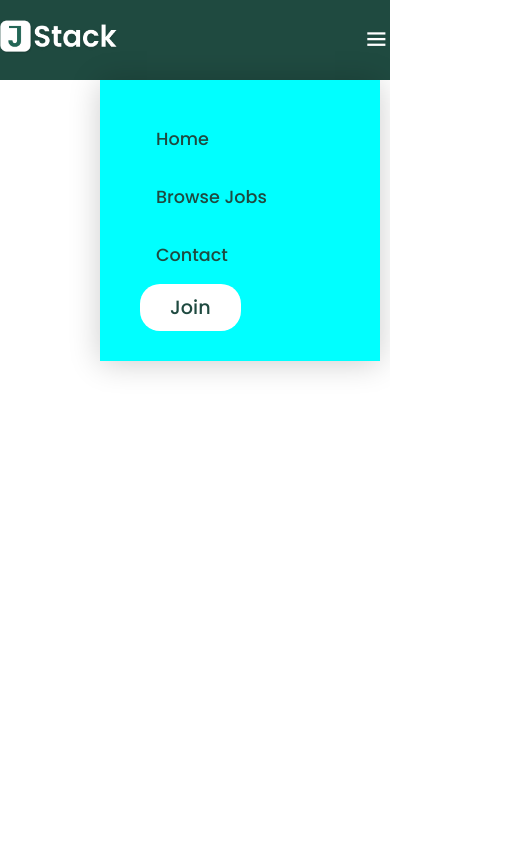
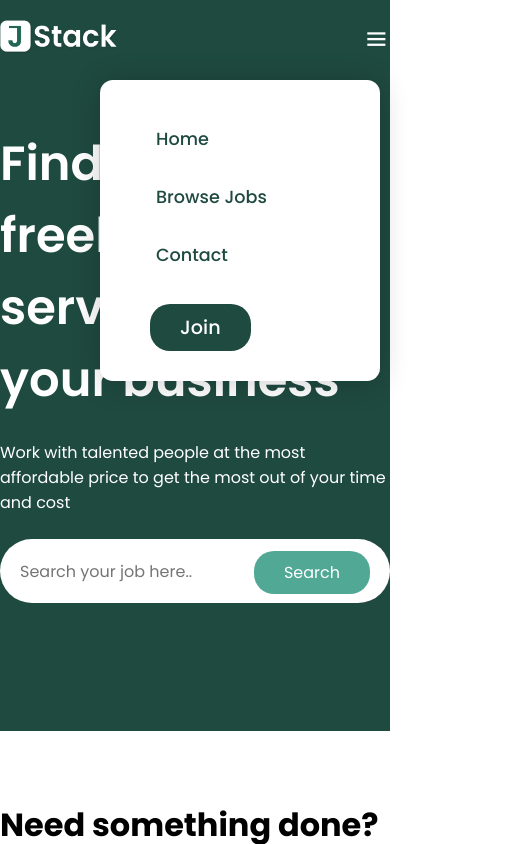
Before and after one commit to QaisarIqbal962/Job_Portal_Website, a plain HTML site: page index.html in a window 390 px wide. Both pictures are taken after a click on the icon 376 px from the left and 39 px from the top of the page. Shown: the top 844 px of the page, 512 px wide, since content can reach past the window. Drawn offline with nearby package versions, Linux system fonts and the light colour scheme.

Commit message:
added feature

```diff
--- a/index.html
+++ b/index.html
@@ -1,14 +1,12 @@
 <!DOCTYPE html>
 <html lang="en">
+
 <head>
   <meta charset="UTF-8" />
   <meta name="viewport" content="width=device-width, initial-scale=1.0" />
   <title>Job Portal Website</title>
   <link rel="stylesheet" href="style.css" />
-    <link
-      href="https://unpkg.com/boxicons@2.1.4/css/boxicons.min.css"
-      rel="stylesheet"
-    />
+  <link href="https://unpkg.com/boxicons@2.1.4/css/boxicons.min.css" rel="stylesheet" />
 </head>
 
 <body>
@@ -16,9 +14,7 @@
 
   <header>
     <div id="navbar" class="obj-width">
-        <a href="index.html"
-          ><img src="images/logo.png" alt="" srcset="" class="logo"
-        /></a>
+      <a href="index.html"><img src="images/logo.png" alt="" srcset="" class="logo" /></a>
 
       <ul id="menu">
         <li><a href="">Home</a></li>
@@ -26,10 +22,70 @@
         <li><a href="">Contact</a></li>
         <button id="w-btn">Join</button>
       </ul>
-        <i id="bar" class='bx bx-menu'></i>
+      <i id="bar" class="bx bx-menu"></i>
     </div>
   </header>
 
+  <!-- Hero Section -->
+
+  <section class="hero">
+    <div class="hero-box obj-width">
+      <div class="h-left">
+        <h1>Find the perfect freelance services for your business</h1>
+        <p>
+          Work with talented people at the most affordable price to get the
+          most out of your time and cost
+        </p>
+        <div class="search">
+          <input type="text" placeholder="Search your job here.." />
+          <a href="#" id="g-btn">Search</a>
+        </div>
+      </div>
+
+      <div class="h-right">
+        <img src="images/hero1.PNG" alt="">
+      </div>
+    </div>
+  </section>
+
+  <!-- Features Section -->
+
+  <section class="features sec-space">
+    <h2>Need something done?
+    </h2>
+    <p>Most viewed and all-time top-selling services</p>
+    <div class="fe-box">
+      <div>
+        <img src="images/fe 1.png" alt="">
+        <h3>Post a job</h3>
+        <p>It's free and easy to post a job.simply fill in a title, description</p>
+      </div>
+
+      <div>
+        <img src="images/fe 2.png" alt="">
+        <h3>Choose freelancers</h3>
+        <p>It's free and easy to post a job.simply fill in a title, description</p>
+      </div>
+
+      <div>
+        <img src="images/fe 3.png" alt="">
+        <h3>Pay safely</h3>
+        <p>It's free and easy to post a job.simply fill in a title, description</p>
+      </div>
+
+      <div>
+        <img src="images/fe 4.png" alt="">
+        <h3>We're here to help</h3>
+        <p>It's free and easy to post a job.simply fill in a title, description</p>
+      </div>
+
+    </div>
+  </section>
+
+
+
+
   <script src="toggle.js"></script>
 </body>
+
 </html>
--- a/style.css
+++ b/style.css
@@ -40,6 +40,15 @@ h3 {
   border: none;
 }
 
+#g-btn{
+  text-decoration: none;
+  background-color: #51a995;
+  color: #fff;
+  padding: 9px 30px;
+  border-radius: 20px;
+  cursor: pointer;
+}
+
 .sec-space {
   padding: 4rem 0;
 }
@@ -57,6 +66,11 @@ extra-space {
 
 header {
   background-color: #1f4a40;
+  position: fixed;
+  top: 0;
+  right: 0;
+  width: 100%;
+  z-index: 999;
 }
 
 #navbar {
@@ -90,9 +104,68 @@ header {
   display: none;
 }
 
+/* Hero Section */
+
+.hero {
+  background-color: #1f4a40;
+}
+
+.hero-box {
+  display: flex;
+  justify-content: space-between;
+  height: 100vh;
+  align-items: center;
+}
+
+.h-left {
+  width: 45%;
+  color: #fff;
+}
+
+.h-left p {
+  padding: 1.5rem 0;
+}
+
+.search{
+  position: relative;
+}
+
+.search input{
+  width: 100%;
+  height: 4rem;
+  border-radius: 35px;
+  padding: 0 20px;
+  font-size: 1rem;
+  outline: none;
+  border: none;
+}
+
+.search a {
+  position: absolute;
+  top: 12px;
+  right: 20px;
+}
+
+.h-right{
+  width: 50%;
+}
+
+.h-right img{
+  width:100%;
+  object-fit: cover;
+}
+
+
+
+
+
+
+
+
+
 @media (max-width: 699px) {
   #menu {
-    background-color: aqua;
+    background-color: #fff;
     display: block;
     width: 280px;
     height: auto;
@@ -101,10 +174,14 @@ header {
     right: -100%;
     padding: 30px 0;
     box-shadow: 0px 2px 30px rgba(0, 0, 0, 0.2);
+    border-radius: 13px;
+    opacity: 0;
+    transition: all 0.3s ease;
   }
 
   #menu.active {
     right: 10px;
+    opacity: 1;
   }
 
   #menu li {
@@ -120,4 +197,27 @@ header {
     font-size: 1.7rem;
     cursor: pointer;
   }
+
+  #w-btn {
+    margin: 20px 0 0 50px;
+    background: #1f4a40;
+    color: #fff;
+  }
+
+.hero-box{
+  flex-direction: column-reverse;
+  justify-content: center;
+  height: auto;
+  align-items: start;
+  padding: 8rem 0;
 }
+
+.h-left{
+  width: 100%;
+}
+
+.h-right{
+  display: none;
+}
+
+}
```
Lines whose indentation alone changed are shown as unchanged.
